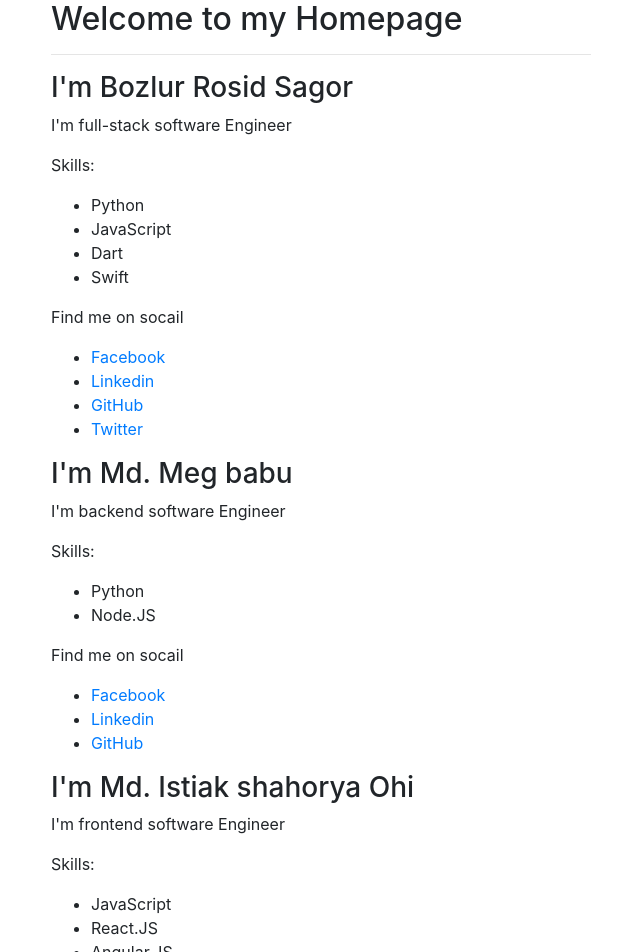
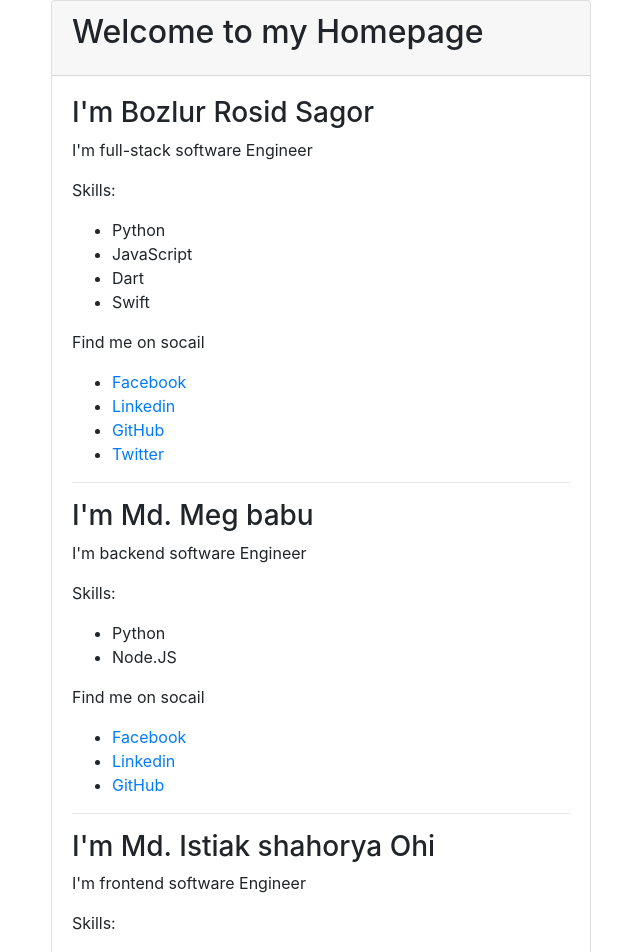
Before and after one commit to mbrsagor/youReacker, a React (Create React App) app: page / in a window 1280 px wide. Shown: the top 952 px of the page, without its empty margins (319-959 px from the left). Built offline with nearby package versions, Linux system fonts and the light colour scheme.

Commit message:
Profile batufications

```diff
--- a/src/components/App.jsx
+++ b/src/components/App.jsx
@@ -7,12 +7,18 @@ class App extends React.Component {
             <div className="container">
                 <div className="row">
                     <div className="col-md-6 offset-3">
-                        <h2>Welcome to my Homepage</h2>
-                        <hr/>
-
-                        <Profile id={1} />
-                        <Profile id={2} />
-                        <Profile id={3} />
+                        <div className="card">
+                            <div className="card-header">
+                                <h2 className="card-title">Welcome to my Homepage</h2>
+                            </div>
+                            <div className="card-body">
+                                <Profile id={1} />
+                                <hr/>
+                                <Profile id={2} />
+                                <hr/>
+                                <Profile id={3} />
+                            </div>
+                        </div>
                     </div>
                 </div>
             </div>
--- a/src/components/profile/info.jsx
+++ b/src/components/profile/info.jsx
@@ -1,6 +1,7 @@
 import React from 'react';
 
 class Info extends React.Component {
+
     render() {
         // console.log(this.props);
         return (
--- a/src/components/profile/skill.jsx
+++ b/src/components/profile/skill.jsx
@@ -1,6 +1,7 @@
 import React from 'react';
 
 class Skills extends React.Component {
+
     render() {
         return (
             <div>
--- a/src/components/profile/social.jsx
+++ b/src/components/profile/social.jsx
@@ -1,6 +1,7 @@
 import React from 'react';
 
 class Socail extends React.Component {
+
     render() {
         return (
             <div>
```
